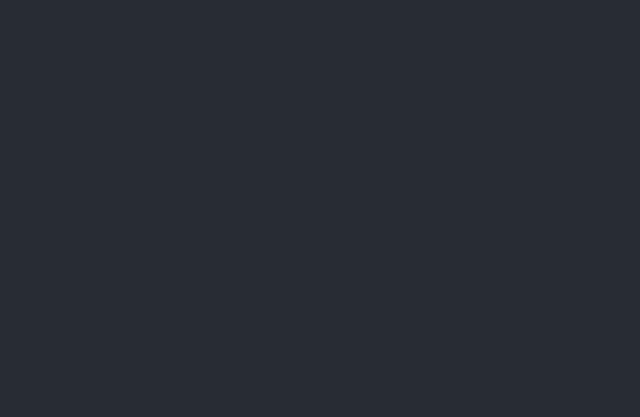
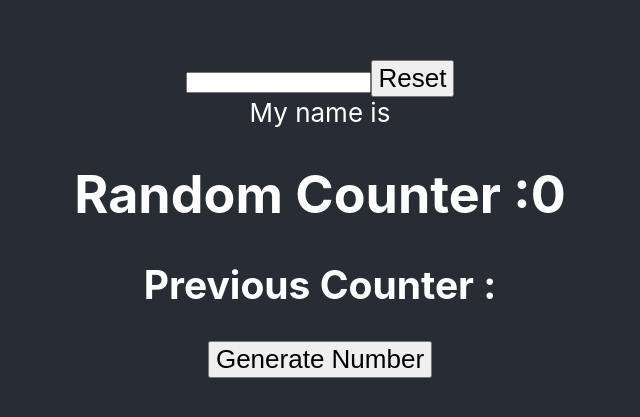
Before and after one commit to arun-web-dev/react-hooks, a React (Vite) app: page / in a window 1280 px wide. Shown: the part 181-598 px from the top of the page, without its empty margins (320-960 px from the left). Built offline with nearby package versions, Linux system fonts and the light colour scheme.

Commit message:
useref feature finished

```diff
--- a/src/App.jsx
+++ b/src/App.jsx
@@ -1,13 +1,53 @@
-import { useState } from "react";
+import { useState, useRef, useEffect } from "react";
 import logo from "./logo.svg";
 import "./App.css";
 
 function App() {
-  const [count, setCount] = useState(0);
+  /*
+  using use ref we can do below
+  1.Dom reference -
+  2.useful for storing previous state
+  3.hold mutable value prevent re-render of the component
 
+  */
+  const [name, setName] = useState("");
+  const [counter, setCounter] = useState(0);
+  const previousCounterRef = useRef("");
+  const inputEl = useRef("");
+
+  useEffect(() => {
+    previousCounterRef.current = counter;
+  }, [counter]);
+
+  const resetInput = () => {
+    setName("");
+    inputEl.current.focus();
+  };
   return (
     <div className="App">
-      <header className="App-header"></header>
+      <header className="App-header">
+        <div>
+          <input
+            ref={inputEl}
+            name="name"
+            autoComplete="off"
+            type="text"
+            value={name}
+            onChange={(e) => setName(e.target.value)}
+          />
+          <button onClick={resetInput}>Reset</button>
+          <div>My name is {name}</div>
+          <div>
+            <h1>Random Counter :{counter}</h1>
+            {typeof previousCounterRef.current !== "undefined" && (
+              <h2>Previous Counter :{previousCounterRef.current}</h2>
+            )}
+            <button onClick={(e) => setCounter(Math.ceil(Math.random() * 100))}>
+              Generate Number
+            </button>
+          </div>
+        </div>
+      </header>
     </div>
   );
 }
```
